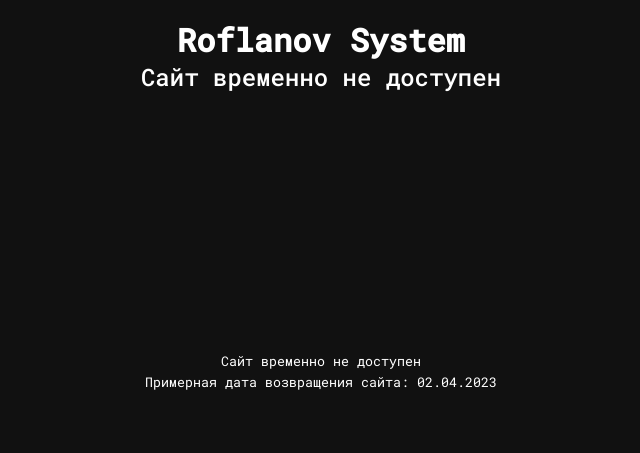
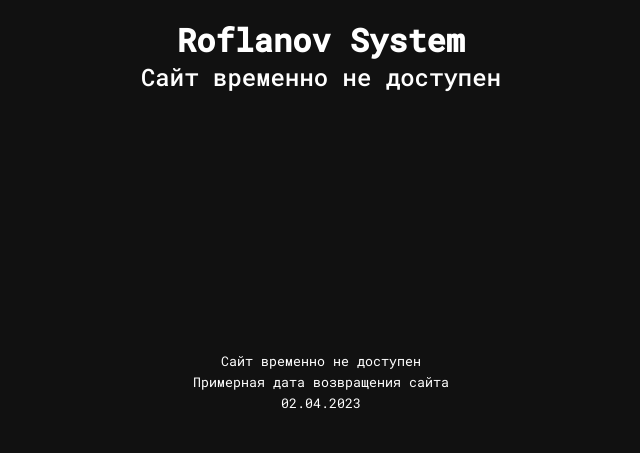
Before and after one commit to RoflanovOFF/main_site, a plain HTML site: page index.html in a window 1280 px wide. Shown: the whole page, without its empty margins (319-959 px from the left). Drawn offline with Linux system fonts and the light colour scheme.

Commit message:
Update index.html

```diff
--- a/index.html
+++ b/index.html
@@ -14,7 +14,8 @@
 
     <div class="msgs">
         <p>Сайт временно не доступен</p>
-        <p>Примерная дата возвращения сайта: 02.04.2023</p>
+        <p>Примерная дата возвращения сайта</p>
+        <p>02.04.2023</p>
     </div>
 </body>
 </html>
```
